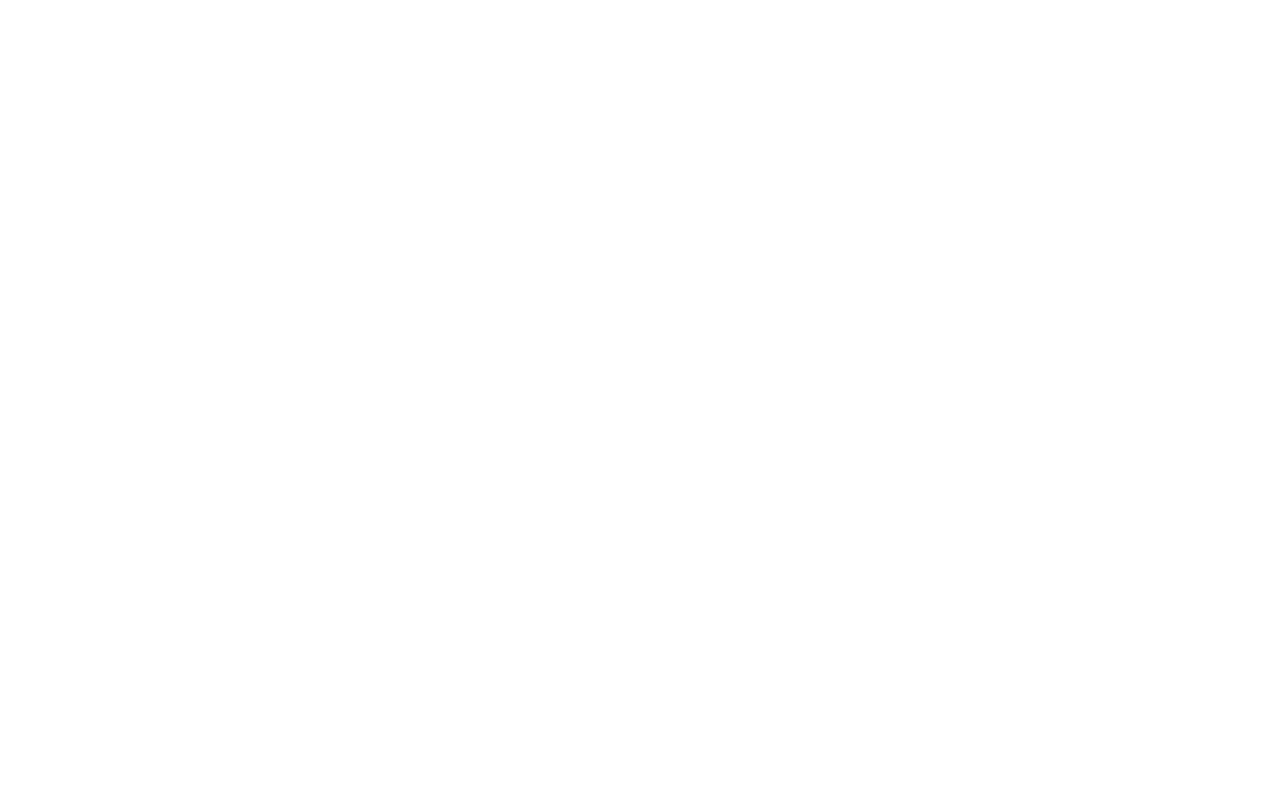
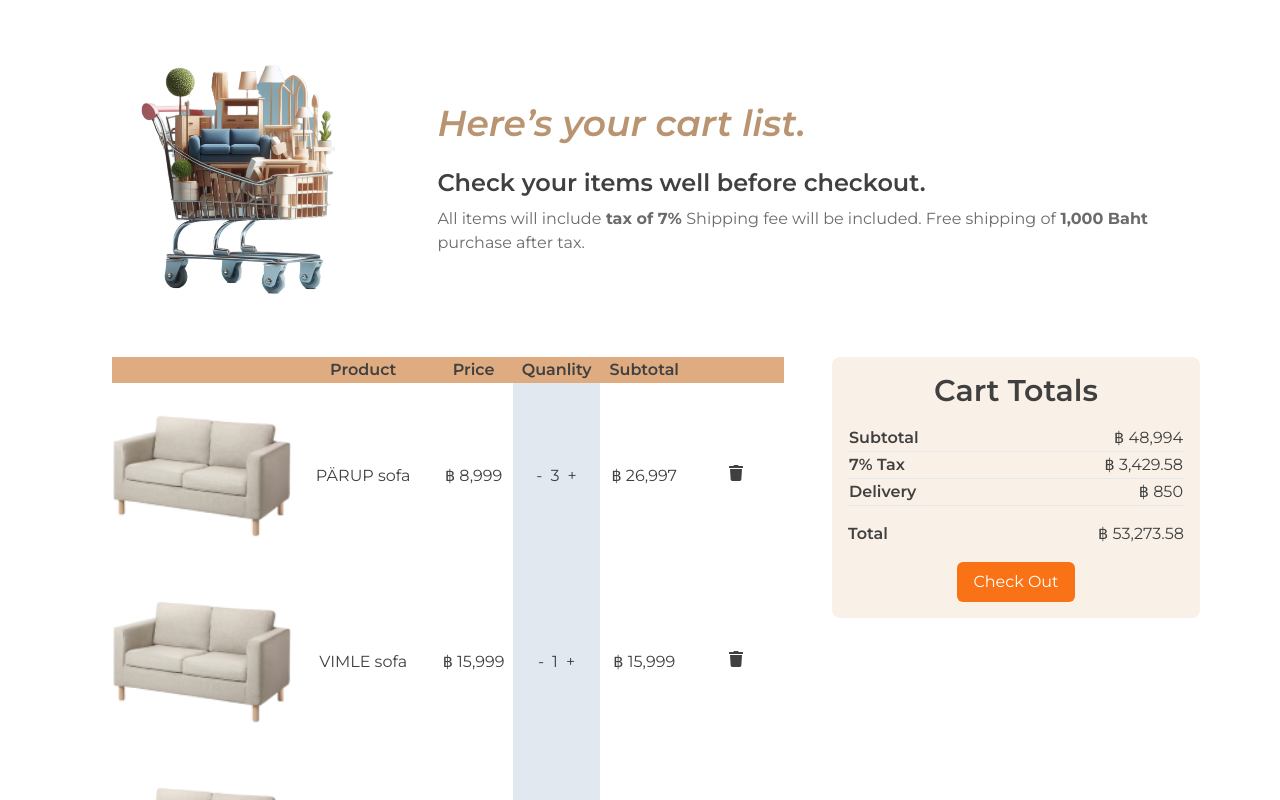
Before and after one commit to jsd7-group3-the-immortal-elf/elviro-frontend, a React (Vite) app: page /cart in a window 1280 px wide. Shown: the top 800 px of the page. Built offline with nearby package versions, Linux system fonts and the light colour scheme.

Commit message:
edit cartpage

```diff
--- a/src/App.jsx
+++ b/src/App.jsx
@@ -10,7 +10,7 @@ import DashboardNav from "./components/DashBoardNav";
 // import HomePage from "./pages/main-web/HomePage";
 // import ShopPage from "./pages/main-web/ShopPage";
 // import ProductPage from "./pages/main-web/ProductPage";
-// import CartPage from "./pages/main-web/CartPage";
+import CartPage from "./pages/main-web/CartPage";
 // import CheckoutPage from "./pages/main-web/CheckoutPage";
 import AboutPage from "./pages/main-web/AboutPage";
 // import ContactPage from "./pages/main-web/ContactPage";
@@ -29,9 +29,9 @@ import AboutPage from "./pages/main-web/AboutPage";
 import DashProductPage from "./pages/dashboard/DashProductPage";
 import DashProductAddPage from "./pages/dashboard/DashProductAddPage";
 import DashProductViewPage from "./pages/dashboard/DashProductViewPage";
-import { useState } from "react";
 // import DashAdminPage from "./pages/dashboard/DashAdminPage";
 // import DashAdminSettingPage from "./pages/dashboard/DashAdminSettingPage";
+import { useState } from "react";
 
 export default function App() {
 	const [reload, setReload] = useState(false);
@@ -58,7 +58,7 @@ export default function App() {
 				},
 				{
 					path: "cart",
-					// element: <CartPage />,
+					element: <CartPage />,
 				},
 				{
 					path: "cart/checkout",
--- a/src/components/cart/CartBanner.jsx
+++ b/src/components/cart/CartBanner.jsx
@@ -5,10 +5,7 @@ function CartBanner() {
 				<h3 className="pt-4 pl-4 md:hidden">Cart (1)</h3>
 				<div className="hidden md:flex flex-row py-12 align-middle">
 					<picture>
-						<img
-							className="max-w-96 px-8"
-							src="/public/images/cart-image.png"
-						/>
+						<img className="max-w-96 px-8" src="/images/cart-image.png" />
 					</picture>
 					<div className="flex flex-col gap-2 px-8 justify-center">
 						<h2 className="text-left italic text-4xl pb-4 text-[#B99470]">
--- a/src/components/cart/CartList.jsx
+++ b/src/components/cart/CartList.jsx
@@ -3,19 +3,19 @@ import { FaTrash } from "react-icons/fa";
 function CartList() {
 	const priceList = [
 		{
-			productPicture: "/public/images/mockup-sofa.png",
+			productPicture: "/images/mockup-sofa.png",
 			productName: "PÄRUP sofa",
 			productQuanlity: "3",
 			productPrice: "8999",
 		},
 		{
-			productPicture: "/public/images/mockup-sofa.png",
+			productPicture: "/images/mockup-sofa.png",
 			productName: "VIMLE sofa",
 			productQuanlity: "1",
 			productPrice: "15999",
 		},
 		{
-			productPicture: "/public/images/mockup-sofa.png",
+			productPicture: "/images/mockup-sofa.png",
 			productName: "GLOSTAD sofa",
 			productQuanlity: "2",
 			productPrice: "2999",
--- a/src/pages/main-web/CartPage.jsx
+++ b/src/pages/main-web/CartPage.jsx
@@ -5,19 +5,19 @@ import CartTotal from "../../components/cart/CartTotal";
 function CartPage() {
 	const priceList = [
 		{
-			productPicture: "/public/images/mockup-sofa.png",
+			productPicture: "/images/mockup-sofa.png",
 			productName: "PÄRUP sofa",
 			productQuanlity: "3",
 			productPrice: "8999",
 		},
 		{
-			productPicture: "/public/images/mockup-sofa.png",
+			productPicture: "/images/mockup-sofa.png",
 			productName: "VIMLE sofa",
 			productQuanlity: "1",
 			productPrice: "15999",
 		},
 		{
-			productPicture: "/public/images/mockup-sofa.png",
+			productPicture: "/images/mockup-sofa.png",
 			productName: "GLOSTAD sofa",
 			productQuanlity: "2",
 			productPrice: "2999",
```
